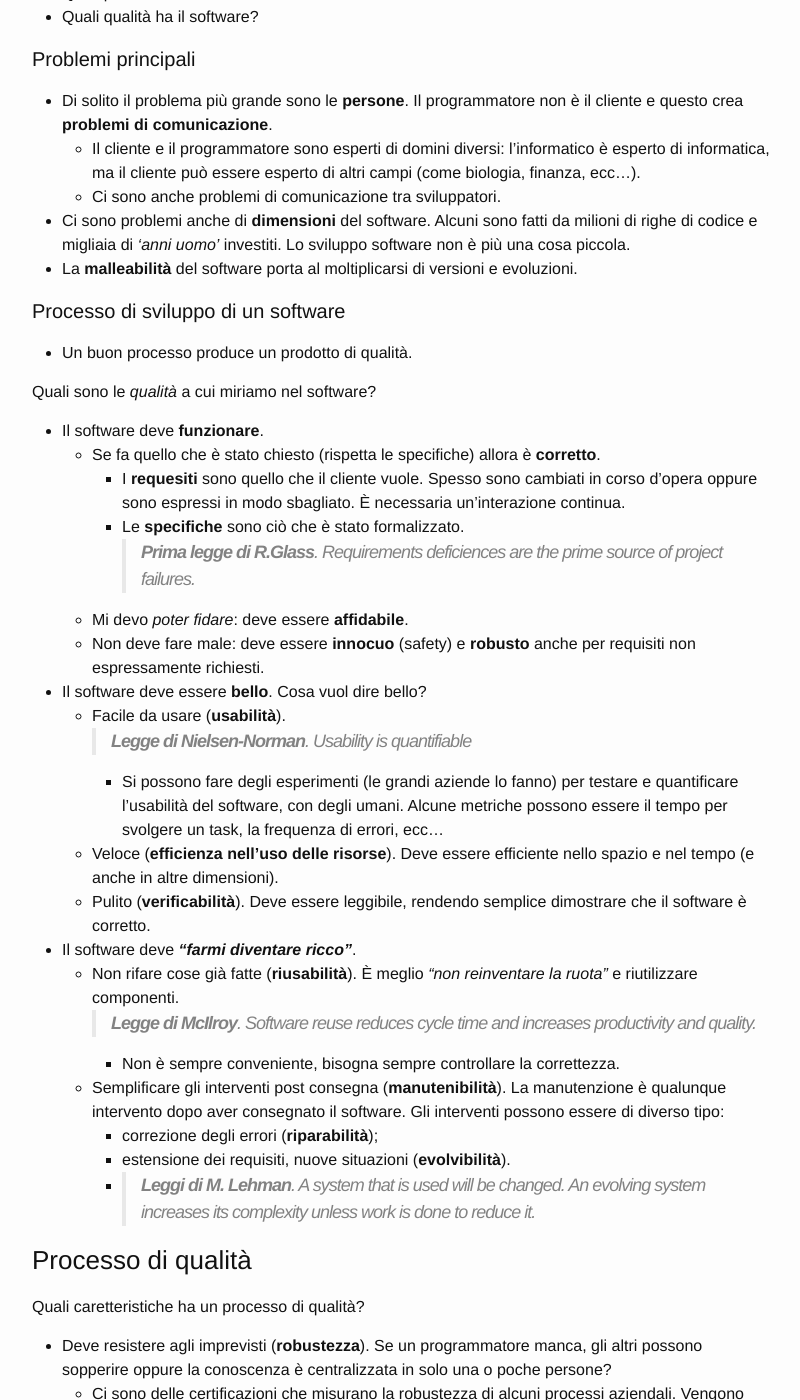
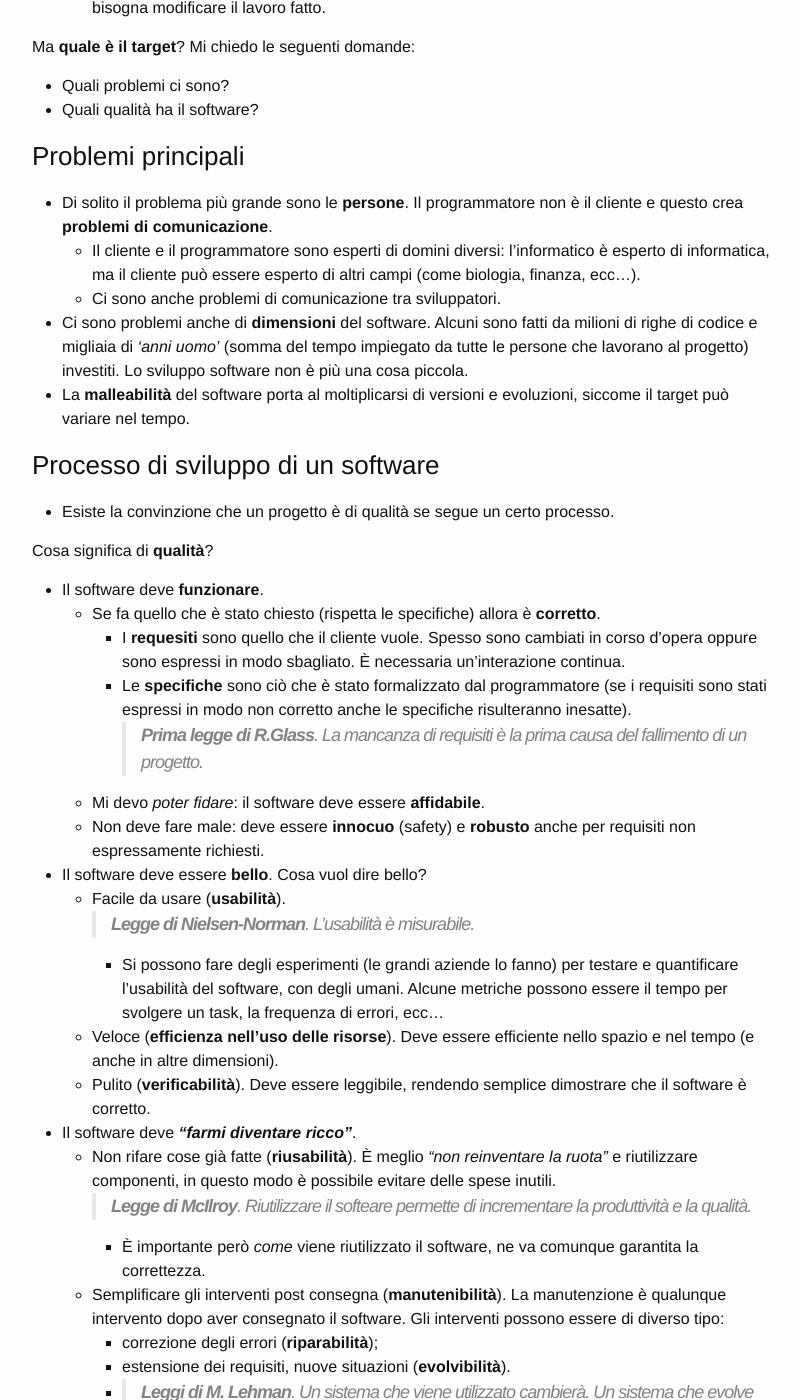
Before and after one commit to MarcoBuster/sweng, a Jekyll site: the page built from _posts/2022-10-03-introduzione.md, in a window 1280 px wide and 1400 px high, scrolled down 1797 px. Shown: the whole window, without its empty margins (238-1038 px from the left). Built offline with Jekyll 4.4.1, drawn with Linux system fonts in a browser that asks for light colours; the table of contents is made by our own code; some of the changed text lies outside the part shown.

Commit message:
Fix notes until 'quality process'

```diff
--- a/_posts/2022-10-03-introduzione.md
+++ b/_posts/2022-10-03-introduzione.md
@@ -21,7 +21,7 @@ toc: true
     - Design Patterns (Eric Freeman, Elisabeth Robison)
     - Handbook of Software and Systems Engineering (Albert Endres, Dieter Rombath)
 
-### Esami
+## Esami
 - __Laboratorio__
     - prova pratica di laboratorio di 4 ore
     - OPPURE _per chi segue tutti i laboratori_ ci saranno due laboratori valutati A COPPIE
@@ -30,65 +30,69 @@ toc: true
 - Prima di fare l'orale bisogna fare il laboratorio
 - La prova di laboratorio vale all'infinito
 
-## Introduzione
+# Introduzione
 
-### Storia
+## Storia
 - Negli anni '50 e '60 si è colta la necessità di superare metodi di produzione artigianale. Il cliente e il programmatore coincidevano e i programmi erano prettamente matematici, ma comunque si vedevano i primi problemi.
 - Negli anni '70, si iniziano a pensare a dei metodi, dei processi e a degli strumenti che potessero migliorare e ___"assicurare"___ la __qualità del software__.
 
-### Approccio ingegneristico
-1. __Target__
+## Approccio ingegneristico
+1. __Target__: obbiettivo da raggiungere.
 2. __Metric__: occorre definire una metrica per misurare la qualità del software.
 3. __Method, Process, Tool__: quali metodi processi e strumenti bisogna applicare per arrivare all'obiettivo?
 4. __Measurements__: si misura se le strategie implementate sono state utili e quanto ci hanno avvicinato (o allontanato) all'obiettivo. Ho due strade:
-    - risultati soddisfacenti - ci sono dei miglioramenti
-    - risultati insoddisfacenti - ci sono dei peggioramenti o dei forti effetti collaterali
+    - risultati soddisfacenti - se i risultati sono buoni possiamo accettare ciò che è stato fatto.
+    - risultati insoddisfacenti - ci sono dei peggioramenti o dei forti effetti collaterali, di conseguenza bisogna modificare il lavoro fatto.
 
 Ma __quale è il target__? Mi chiedo le seguenti domande:
 - Quali problemi ci sono?
 - Quali qualità ha il software?
 
-#### Problemi principali
+### Problemi principali
 - Di solito il problema più grande sono le __persone__. Il programmatore non è il cliente e questo crea __problemi di comunicazione__.
     - Il cliente e il programmatore sono esperti di domini diversi: l'informatico è esperto di informatica, ma il cliente può essere esperto di altri campi (come biologia, finanza, ecc...).
     - Ci sono anche problemi di comunicazione tra sviluppatori.
-- Ci sono problemi anche di __dimensioni__ del software. Alcuni sono fatti da milioni di righe di codice e migliaia di _'anni uomo'_ investiti. Lo sviluppo software non è più una cosa piccola.
-- La __malleabilità__ del software porta al moltiplicarsi di versioni e evoluzioni.
+- Ci sono problemi anche di __dimensioni__ del software. Alcuni sono fatti da milioni di righe di codice e migliaia di _'anni uomo'_ (somma del tempo impiegato da tutte le persone che lavorano al progetto) investiti. Lo sviluppo software non è più una cosa piccola.
+- La __malleabilità__ del software porta al moltiplicarsi di versioni e evoluzioni, siccome il target può variare nel tempo.
 
-#### Processo di sviluppo di un software
-- Un buon processo produce un prodotto di qualità.
+### Processo di sviluppo di un software
+- Esiste la convinzione che un progetto è di qualità se segue un certo processo.
 
-Quali sono le _qualità_ a cui miriamo nel software?
+Cosa significa di __qualità__?
 - Il software deve __funzionare__.
     - Se fa quello che è stato chiesto (rispetta le specifiche) allora è __corretto__.
         - I __requesiti__ sono quello che il cliente vuole. Spesso sono cambiati in corso d'opera oppure sono espressi in modo sbagliato. È necessaria un'interazione continua.
-        - Le __specifiche__ sono ciò che è stato formalizzato.
-        > __Prima legge di R.Glass__. Requirements deficiences are the _prime source_ of project failures.
-    - Mi devo _poter fidare_: deve essere __affidabile__.
+        - Le __specifiche__ sono ciò che è stato formalizzato dal programmatore (se i requisiti sono stati espressi in modo non corretto anche le specifiche risulteranno inesatte).
+         > __Prima legge di R.Glass__. La mancanza di requisiti è la prima causa del fallimento di un progetto.
+	- Mi devo _poter fidare_: il software deve essere __affidabile__.
     - Non deve fare male: deve essere __innocuo__ (safety) e __robusto__ anche per requisiti non espressamente richiesti.
 - Il software deve essere __bello__. Cosa vuol dire bello?
     - Facile da usare (__usabilità__).
-        > __Legge di Nielsen-Norman__. Usability is quantifiable
+        > __Legge di Nielsen-Norman__. L'usabilità è misurabile.
         - Si possono fare degli esperimenti (le grandi aziende lo fanno) per testare e quantificare l'usabilità del software, con degli umani. Alcune metriche possono essere il tempo per svolgere un task, la frequenza di errori, ecc...
     - Veloce (__efficienza nell'uso delle risorse__). Deve essere efficiente nello spazio e nel tempo (e anche in altre dimensioni).
     - Pulito (__verificabilità__). Deve essere leggibile, rendendo semplice dimostrare che il software è corretto.
 - Il software deve ___"farmi diventare ricco"___.
-    - Non rifare cose già fatte (__riusabilità__). È meglio _"non reinventare la ruota"_ e riutilizzare componenti.
-        > __Legge di McIlroy__. Software reuse reduces cycle time and increases productivity and quality.
-        - Non è sempre conveniente, bisogna sempre controllare la correttezza.
+    - Non rifare cose già fatte (__riusabilità__). È meglio _"non reinventare la ruota"_ e riutilizzare componenti, in questo modo è possibile evitare delle spese inutili.
+        > __Legge di McIlroy__. Riutilizzare il softeare permette di incrementare la produttività e la qualità.
+        - È importante però _come_ viene riutilizzato il software, ne va comunque garantita la correttezza.
     - Semplificare gli interventi post consegna (__manutenibilità__). La manutenzione è qualunque intervento dopo aver consegnato il software. Gli interventi possono essere di diverso tipo:
         - correzione degli errori (__riparabilità__);
         - estensione dei requisiti, nuove situazioni (__evolvibilità__).
-        - > __Leggi di M. Lehman__. A system that is used will be changed. An evolving system increases its complexity unless work is done to reduce it.
+        - >__Leggi di M. Lehman__. Un sistema che viene utilizzato cambierà. Un sistema che evolve incrementa la sua complessita a meno che non evolva appositamente per ridurla.
 
-### Processo di qualità
+Un software che possiede queste tre caratteristiche si dice di __qualità__.
+
+# VAI AVANTI DA  	QUI
+
+## Processo di qualità
 Quali caretteristiche ha un processo di qualità?
 - Deve resistere agli imprevisti (__robustezza__). Se un programmatore manca, gli altri possono sopperire oppure la conoscenza è centralizzata in solo una o poche persone?
     - Ci sono delle certificazioni che misurano la robustezza di alcuni processi aziendali. Vengono considerate per esempio nei bandi pubblici.
 - Deve essere veloce (__produttività__). È una metrica difficile da misurare; si può erroneamente fare contando il numero di codice o la quantità di _mesi uomo_ (ci sono attività non parallelizzabili - come la gravidanza).
 - Cogliere l'attimo (__tempismo__). Una strategia di marketing è creare _"hype"_ attorno al software, nonostante in mano si ha solo una parte o proprio niente (_vaporware_). Consegnare man mano è spesso conveniente per _"far abituare"_ il cliente al software.
 
-## Il processo di produzione del software
+# Il processo di produzione del software
 Inanzitutto occorre riconoscere che:
 - produrre software __non è _solo_ scrivere codice__ (alla Programmazione I);
 - bisogna riconscere i __problemi di comunicazione__;
@@ -101,7 +105,7 @@ Per modellare un ciclo di vita del software, devo:
     -
 ??? DA INTEGRARE
 
-### Studio di fattibilità
+## Studio di fattibilità
 - È una definizione preliminare del problema, considerando anche il mercato e i concorrenti.
 - Occore studiare i diversi scenari di realizzazione, scegliendo:
     - le architetture e l'hardware necessario;
@@ -112,7 +116,7 @@ Per modellare un ciclo di vita del software, devo:
     - si hanno dei limiti di tempo stringenti
 - L'__output__ dello studio di fattibilità è un documento in linguaggio naturale.
 
-### Analisi e specifica dei requisiti
+## Analisi e specifica dei requisiti
 - Questa fase serve per __comprendere__ meglio il __dominio applicativo__.
 - Identificare gli __stakeholders__ (tutte le figure interessate al progetto).
 - Capire quali sono le funzionalità richieste.
@@ -129,7 +133,7 @@ Per modellare un ciclo di vita del software, devo:
 
 > __Legge di David__: The value of models depends on the view taken, but none is best for all purposes.
 
-### Progettazione (Design)
+## Progettazione (Design)
 - Risponde alla seguente domanda: come i requisiti precedentemente trovati possono essere realizzati in maniera opportuna?
 - Si definisce l'architettura del sistema:
     - scelta di un'architettura software di riferimento;
@@ -137,25 +141,25 @@ Per modellare un ciclo di vita del software, devo:
     - identificazione di patterns: soluzioni "belle" per problemi ricorrenti.
 - __Output__: documento di specifica del progetto. ??? ALTRO
 
-### Programmazione e test di unità
+## Programmazione e test di unità
 - Le _scatole nere_ definite al punto precedente vengono effettivamente realizzate.
 - I singoli modi vengono testati indipendentemente. Si utilizzano dei framework per il test con:
     - moduli stub: moduli fitizzi che _mockano_ altri moduli non ancora implementati;
     - moduli driver: ???.
 - __Output__: un insieme di moduli separati sviluppati indipendentemente con un'interfaccia concordata e singolarmente verificati.
 
-### Integrazione e test di sistema
+## Integrazione e test di sistema
 - Vengono uniti i vari componenti
 - Ottengo il __test di integrazione__:  ?????????????????
 
-### Manutenzione
+## Manutenzione
 - Ci sono diversi tipi di manutenzione:
     - __Correttiva__
     - __Adattiva__
     - __Perfettiva__: migliorare certi componenti senza modificare aspetti esterni ma migliorando aspetti interni al programma. Serve per migliorare in futuro.
 - __Output__: un prodotto migliore
 
-### Altre attività
+## Altre attività
 - __Documentazione__: può essere vista come attività trasversale; di solito è un'attività snobbata e procastinata, anche perché le specifiche cambiano.
 - __Verifica e controllo qualità__
 - __Gestione del processo__: gestione incentivi (premi di produzione), responsabilità, eccezioni.
```
Also changed, not shown: other parts of _posts/2022-10-03-introduzione.md (+2 -2 lines).
